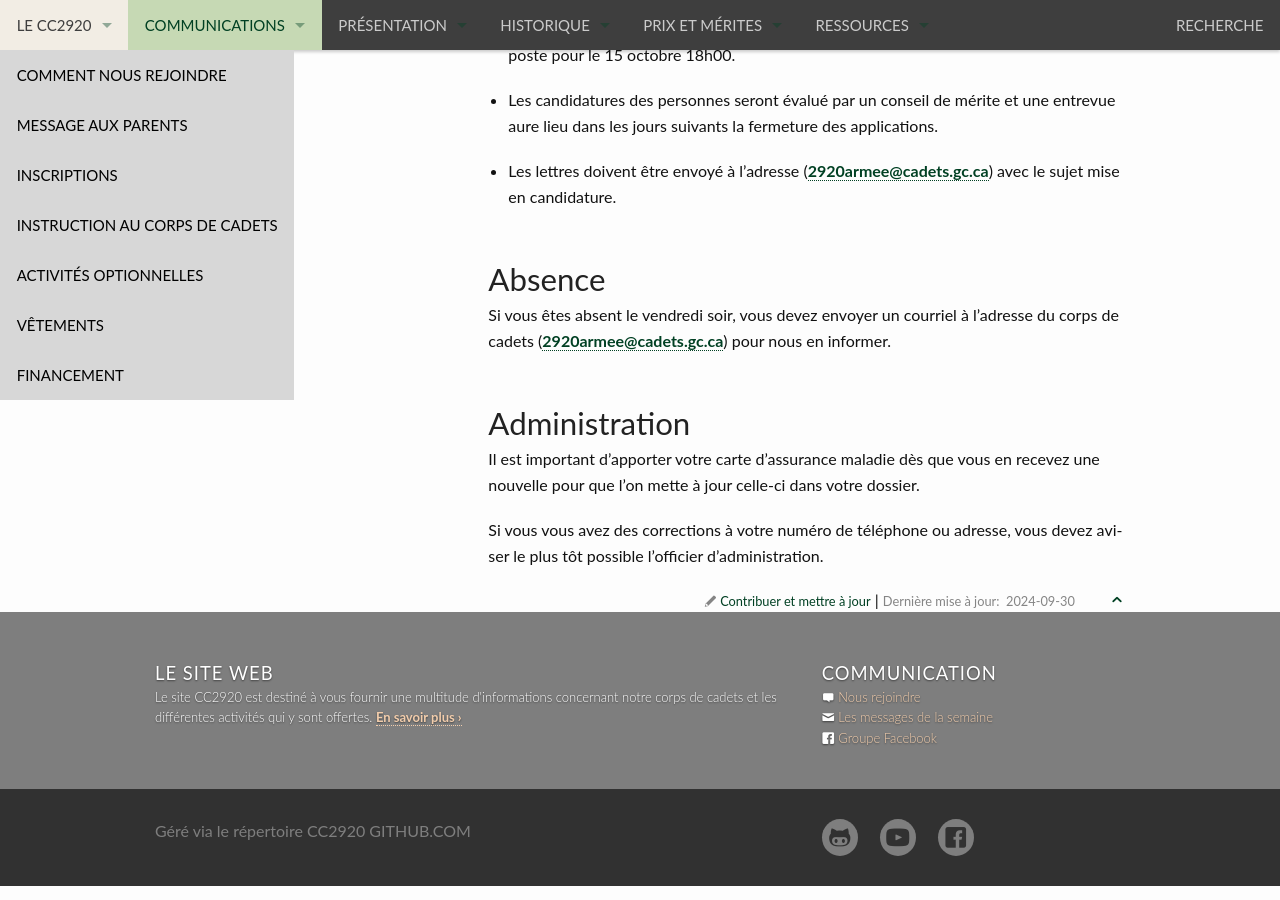
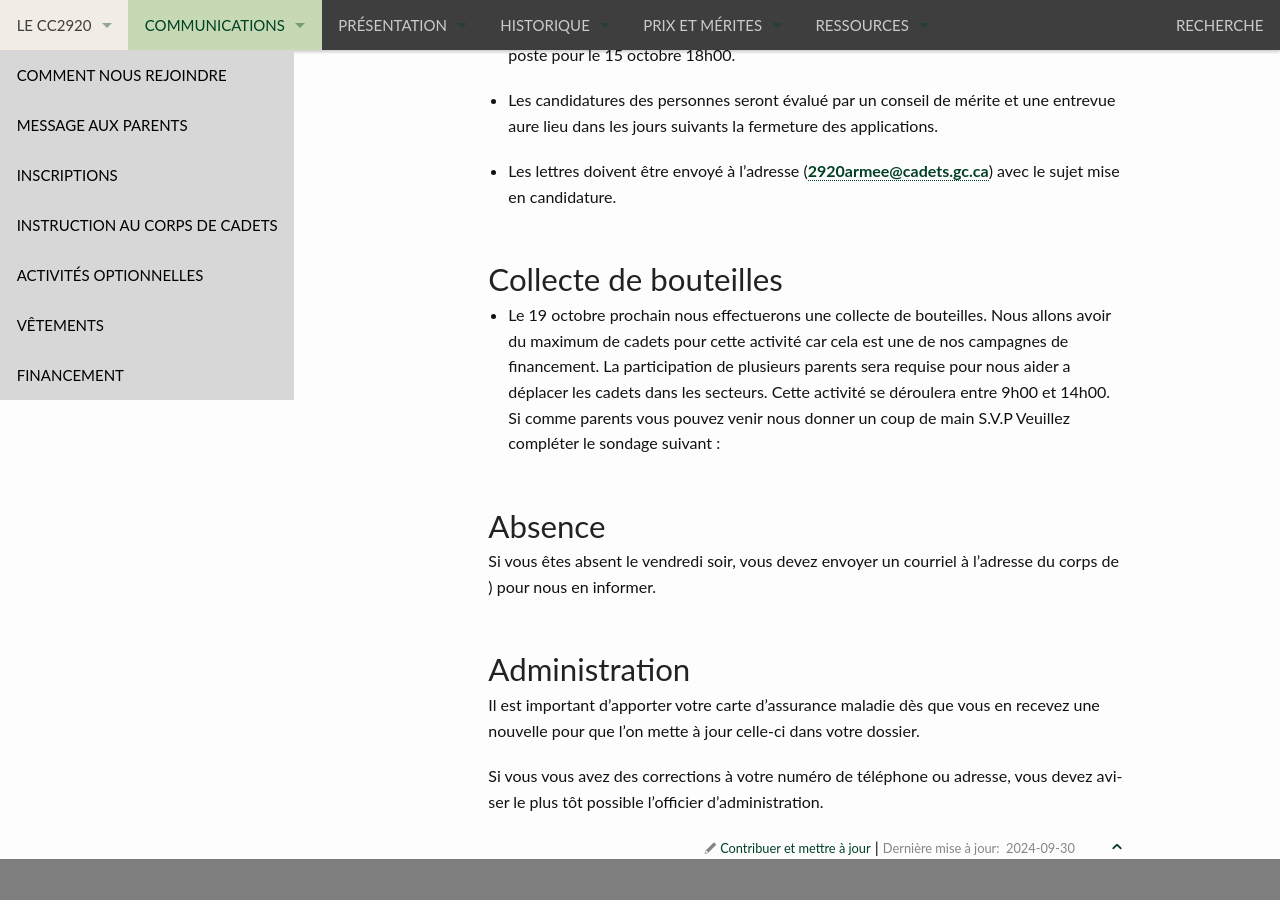
Before and after one commit to CC2920/web, a Jekyll site: the page built from _communications/messages.md, in a window 1280 px wide and 900 px high, scrolled down 2836 px. Built offline with Jekyll 4.4.1, drawn with Linux system fonts in a browser that asks for light colours.

Commit message:
Update messages.md

```diff
--- a/_communications/messages.md
+++ b/_communications/messages.md
@@ -83,9 +83,13 @@ Tous les cadets doivent avoir rapporter les documents de confirmation que leur c
 
 - Les lettres doivent être envoyé à l'adresse  (<2920armee@cadets.gc.ca>) avec le sujet mise en candidature.
 
+## Collecte de bouteilles
+
+- Le 19 octobre prochain nous effectuerons une collecte de bouteilles.  Nous allons avoir du maximum de cadets pour cette activité car cela est une de nos campagnes de financement.  La participation de plusieurs parents sera requise pour nous aider a déplacer les cadets dans les secteurs.  Cette activité se déroulera entre 9h00 et 14h00. Si comme parents vous pouvez venir nous donner un coup de main S.V.P Veuillez compléter le sondage suivant :
+
 ## Absence
 
-Si vous êtes absent le vendredi soir, vous devez envoyer un courriel à l'adresse du corps de cadets (<2920armee@cadets.gc.ca>) pour nous en informer.
+Si vous êtes absent le vendredi soir, vous devez envoyer un courriel à l'adresse du corps de ) pour nous en informer.
 
 ## Administration
 
```
